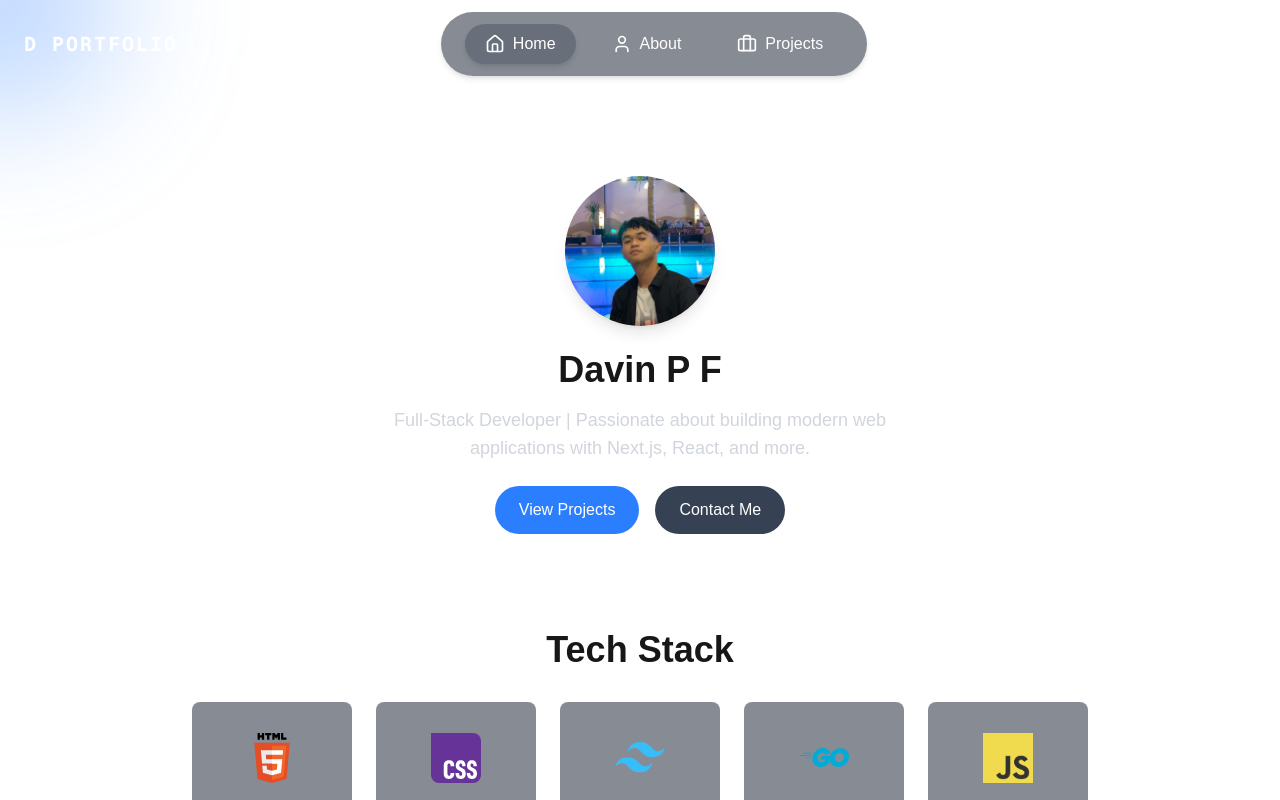
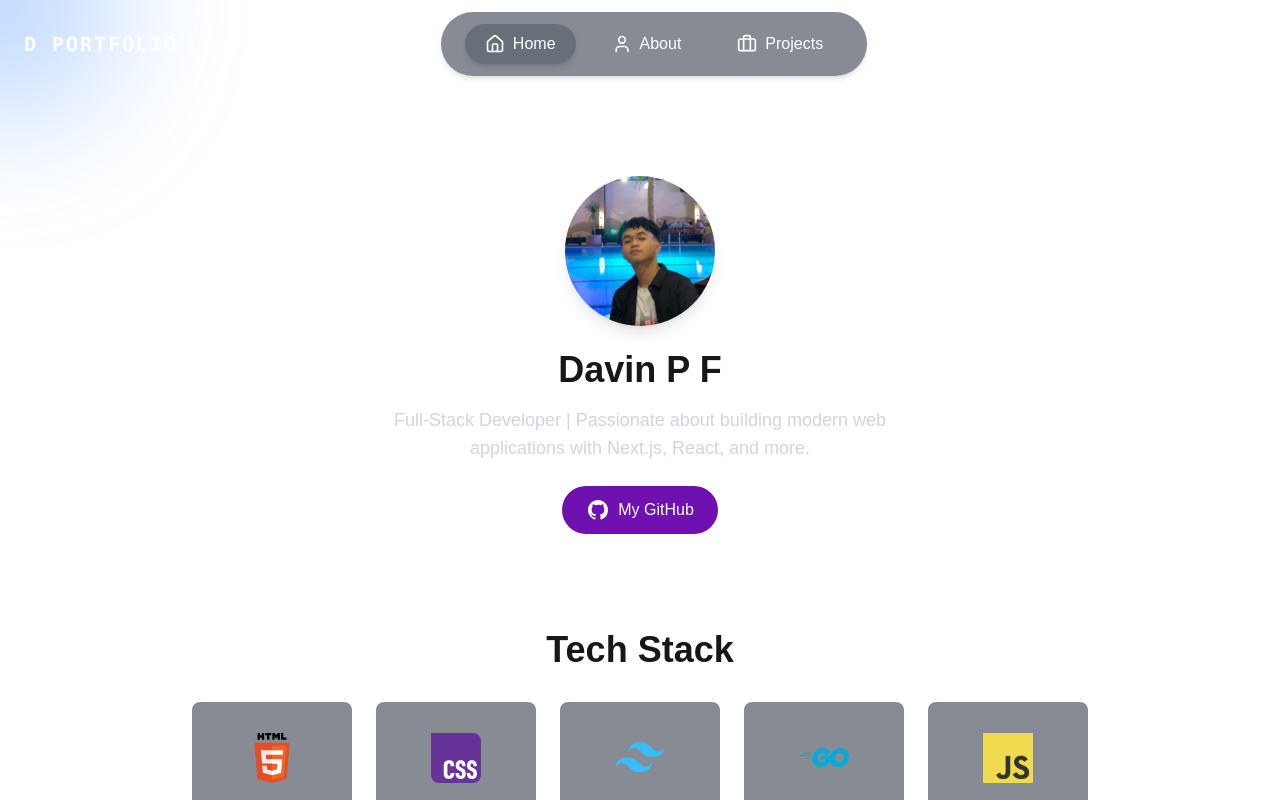
Before and after one commit to VinLvy/D-portfolio, a Next.js app: page / in a window 1280 px wide. Shown: the top 800 px of the page. Built offline with nearby package versions, Linux system fonts and the light colour scheme.

Commit message:
Home 1.7

```diff
--- a/src/app/page.js
+++ b/src/app/page.js
@@ -20,19 +20,24 @@ export default function Home() {
         Full-Stack Developer | Passionate about building modern web applications with Next.js, React, and more.
       </p>
 
-      {/* CTA Buttons */}
-      <div className="mt-6 flex space-x-4">
+      {/* CTA Button */}
+      <div className="mt-6 flex justify-center">
         <Link
-          href="/projects"
-          className="px-6 py-3 rounded-full bg-blue-500 text-white font-medium hover:bg-blue-600 transition"
+          href="https://github.com/VinLvy"
+          target="_blank"
+          rel="noopener noreferrer"
+          className="px-6 py-3 flex items-center gap-2 rounded-full bg-purple-800 text-white font-medium hover:bg-purple-900 transition"
         >
-          View Projects
-        </Link>
-        <Link
-          href="/contact"
-          className="px-6 py-3 rounded-full bg-gray-700 text-white font-medium hover:bg-gray-800 transition"
+          <svg
+            xmlns="http://www.w3.org/2000/svg"
+            width="24"
+            height="24"
+            viewBox="0 0 24 24"
+            fill="currentColor"
           >
-          Contact Me
+            <path d="M12 2C6.477 2 2 6.486 2 12.021c0 4.427 2.865 8.186 6.839 9.515.5.092.682-.217.682-.482 0-.237-.009-.868-.014-1.703-2.782.603-3.369-1.342-3.369-1.342-.454-1.156-1.11-1.464-1.11-1.464-.907-.621.068-.609.068-.609 1.003.07 1.53 1.031 1.53 1.031.89 1.525 2.335 1.085 2.902.83.09-.647.35-1.085.635-1.335-2.221-.253-4.555-1.113-4.555-4.951 0-1.093.39-1.988 1.029-2.688-.103-.254-.446-1.272.097-2.65 0 0 .84-.268 2.75 1.026A9.574 9.574 0 0 1 12 6.845c.85.004 1.705.115 2.503.337 1.91-1.294 2.75-1.026 2.75-1.026.543 1.378.2 2.396.098 2.65.64.7 1.028 1.595 1.028 2.688 0 3.848-2.337 4.696-4.564 4.945.36.31.679.919.679 1.852 0 1.337-.012 2.419-.012 2.748 0 .268.18.579.688.482A10.026 10.026 0 0 0 22 12.021C22 6.486 17.523 2 12 2z" />
+          </svg>
+          My GitHub
         </Link>
       </div>
 
@@ -50,7 +55,8 @@ export default function Home() {
             { name: "MySQL", icon: "/icons/mysql.svg", stars: 5 },
             { name: "CodeIgniter 4", icon: "/icons/codeigniter.svg", stars: 5 },
             { name: "Laravel", icon: "/icons/laravel.svg", stars: 4 },
-            { name: "Next.js", icon: (
+            {
+              name: "Next.js", icon: (
                 <svg xmlns="http://www.w3.org/2000/svg" viewBox="0 0 180 180" width="50" height="50">
                   <mask id="mask0" maskUnits="userSpaceOnUse" x="0" y="0" width="180" height="180" style={{ maskType: 'alpha' }}>
                     <circle cx="90" cy="90" r="90" fill="black" />
@@ -71,8 +77,8 @@ export default function Home() {
                     </linearGradient>
                   </defs>
                 </svg>
-            ), stars: 4 },
-
+              ), stars: 4
+            },
           ].map((tech, index) => (
             <div key={index} className="flex flex-col items-center bg-gray-900/50 backdrop-blur-lg bg-opacity-50 p-6 rounded-lg w-40 h-48">
               <div className="w-16 h-16 flex items-center justify-center mb-3">
```
Lines whose indentation alone changed are shown as unchanged.
